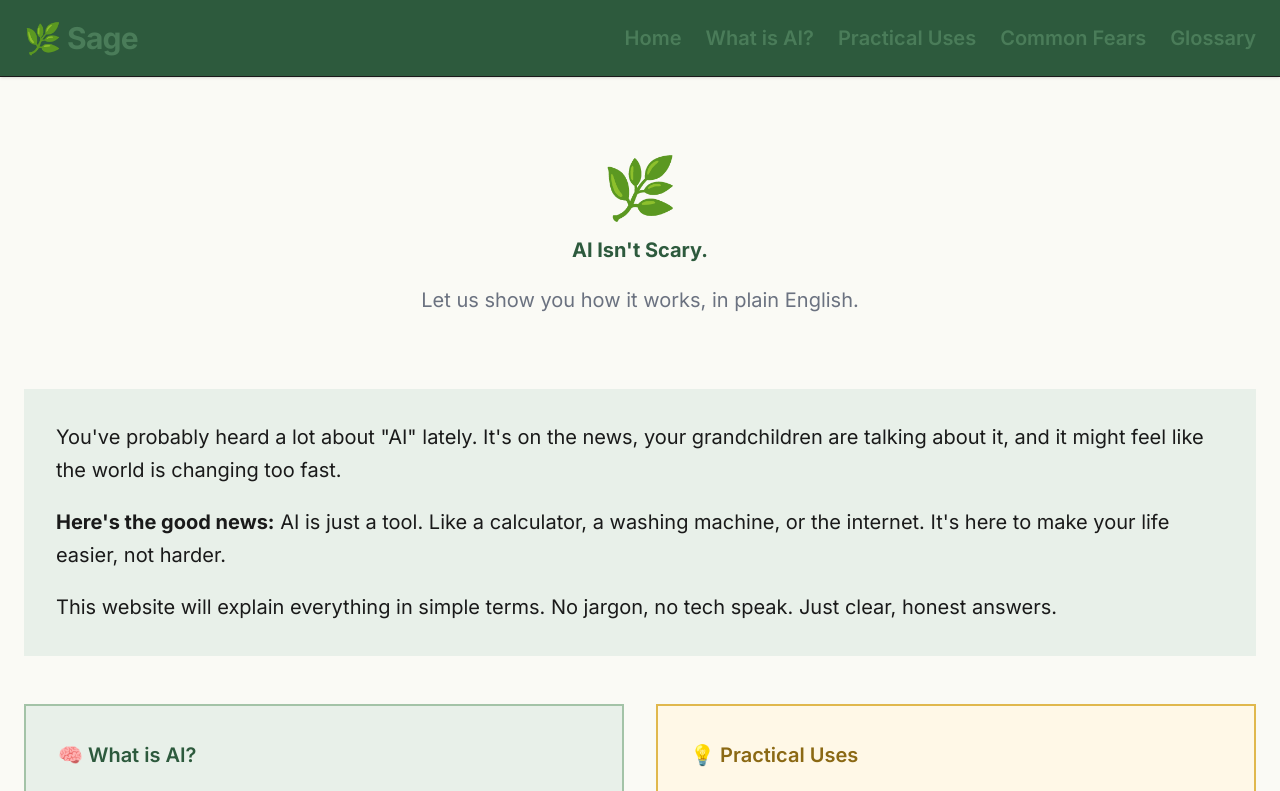
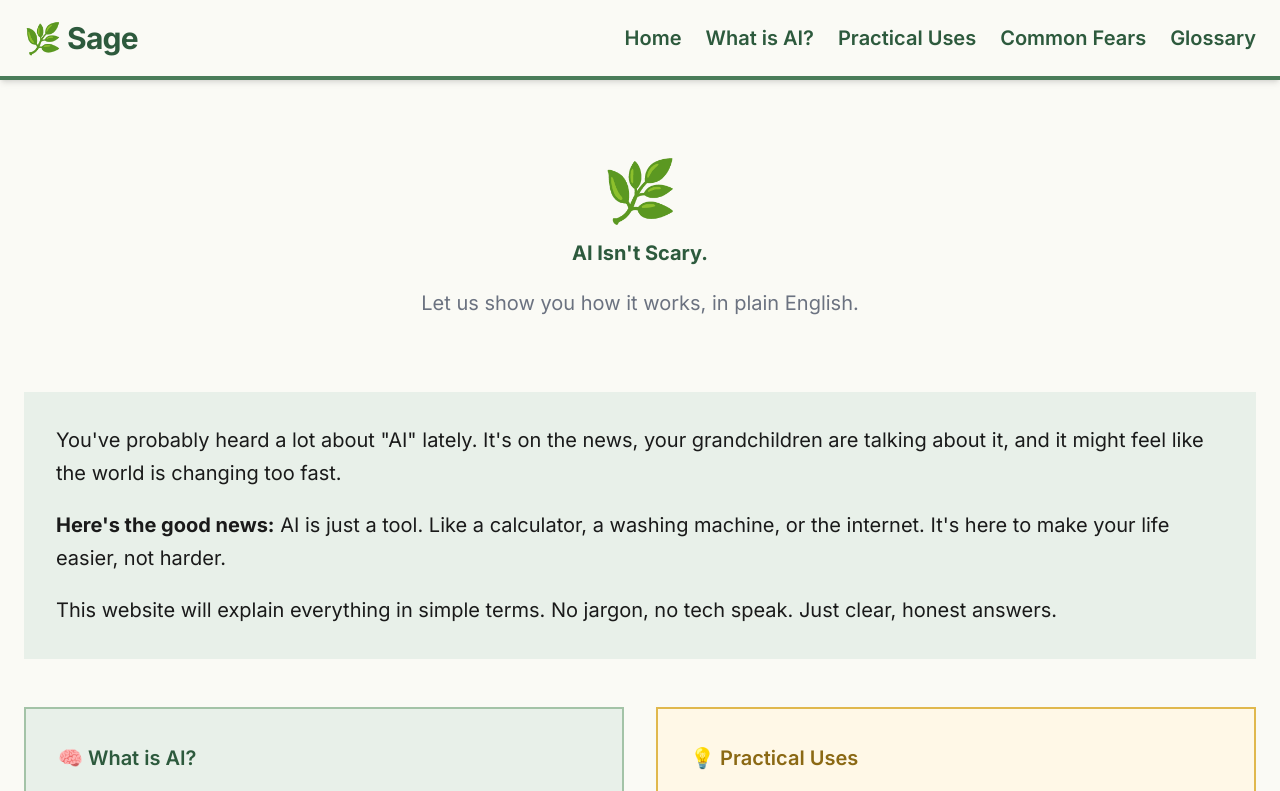
Before and after one commit to 4rthurturing/ai-made-simple, a Next.js app: page / in a window 1280 px wide. Shown: the top 791 px of the page. Built offline with nearby package versions, Linux system fonts and the light colour scheme.

Commit message:
Nav redesign: light background with dark green text for maximum contrast and visibility

```diff
--- a/app/layout.tsx
+++ b/app/layout.tsx
@@ -39,13 +39,14 @@ export default function RootLayout({
         </a>
 
         <nav
-          className="px-6 py-5 shadow-sm border-b"
-          style={{ backgroundColor: "#2D5A3D" }}
+          className="px-6 py-5 shadow-md border-b-4"
+          style={{ backgroundColor: "#FAFAF5", borderColor: "#4A7C59" }}
         >
           <div className="max-w-content mx-auto flex flex-wrap items-center justify-between gap-4">
             <Link
               href="/"
-              className="text-3xl font-bold tracking-tight text-white hover:opacity-90 transition-opacity"
+              className="text-3xl font-bold tracking-tight hover:opacity-80 transition-opacity"
+              style={{ color: "#2D5A3D" }}
             >
               🌿 Sage
             </Link>
@@ -54,7 +55,8 @@ export default function RootLayout({
                 <Link
                   key={link.href}
                   href={link.href}
-                  className="text-white font-semibold hover:underline underline-offset-4 transition-colors"
+                  className="font-semibold hover:underline underline-offset-4 transition-colors"
+                  style={{ color: "#2D5A3D" }}
                 >
                   {link.label}
                 </Link>
```
